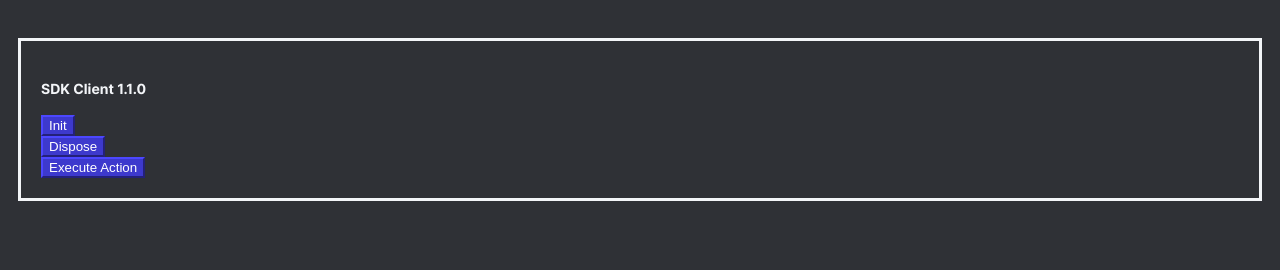
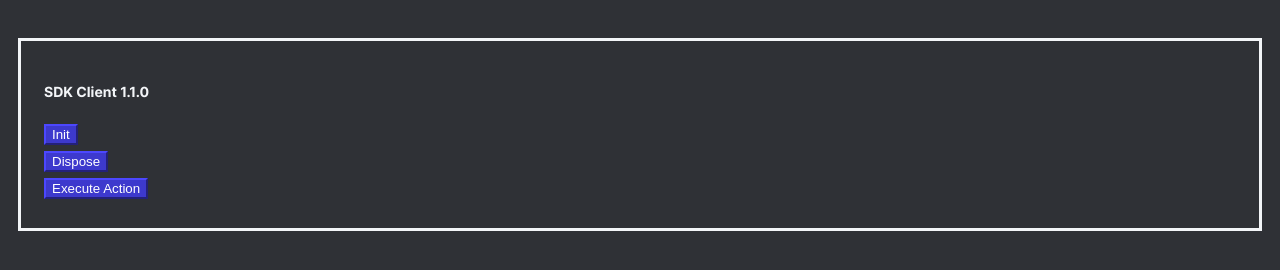
Before and after one commit to johnman/openfin-headless-app-template, a website with bundled scripts: page test-harness/sdk-1.1.0/index.html in a window 1280 px wide. Built offline with nearby package versions, Linux system fonts and the light colour scheme.

Commit message:
tweak padding

```diff
--- a/style/main.css
+++ b/style/main.css
@@ -43,6 +43,10 @@ body {
   color: var(--color-light-gray-1);
   font-size: 14px;
   padding: 5px;
+}
+
+div {
+  padding: 3px;
 }
 
 a,
```
